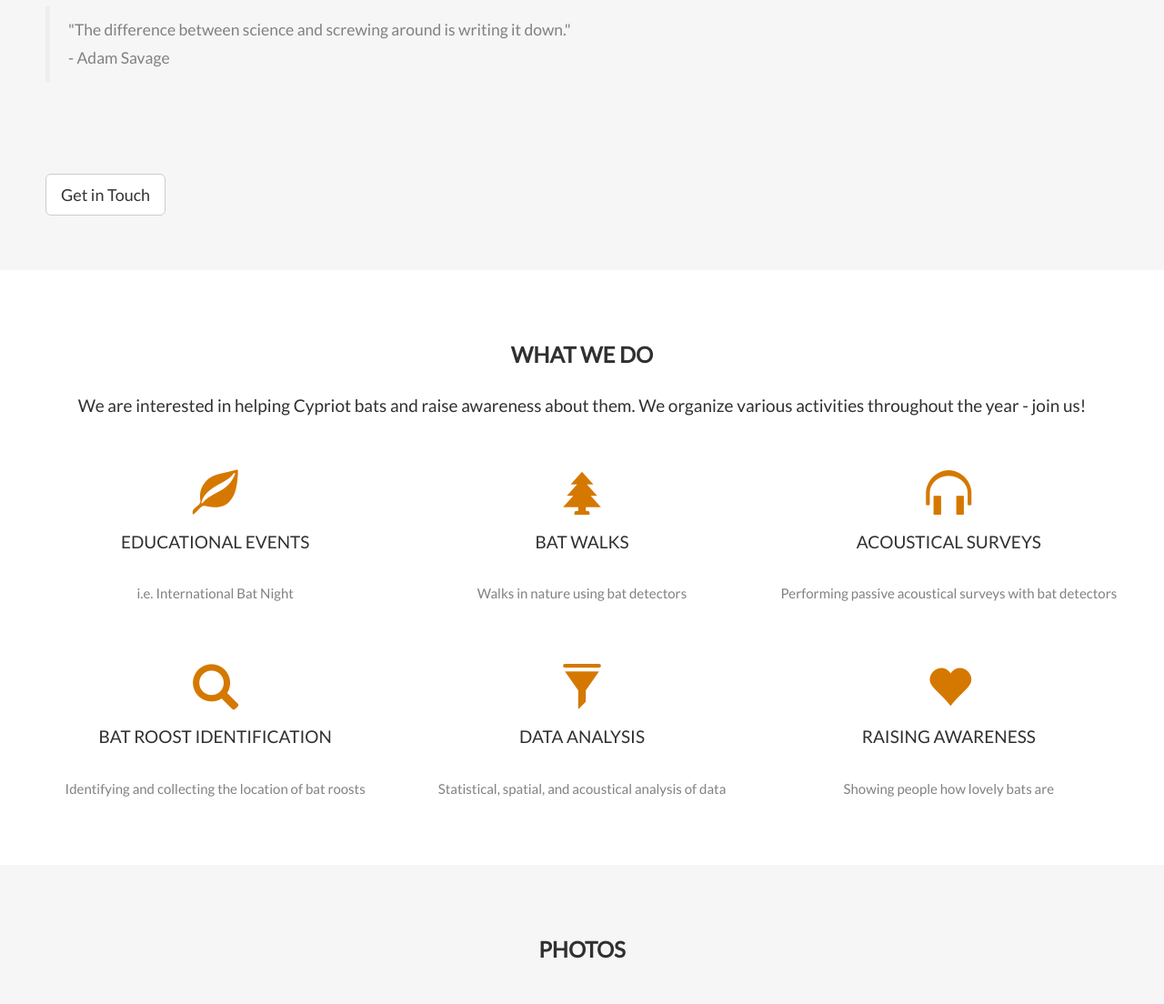
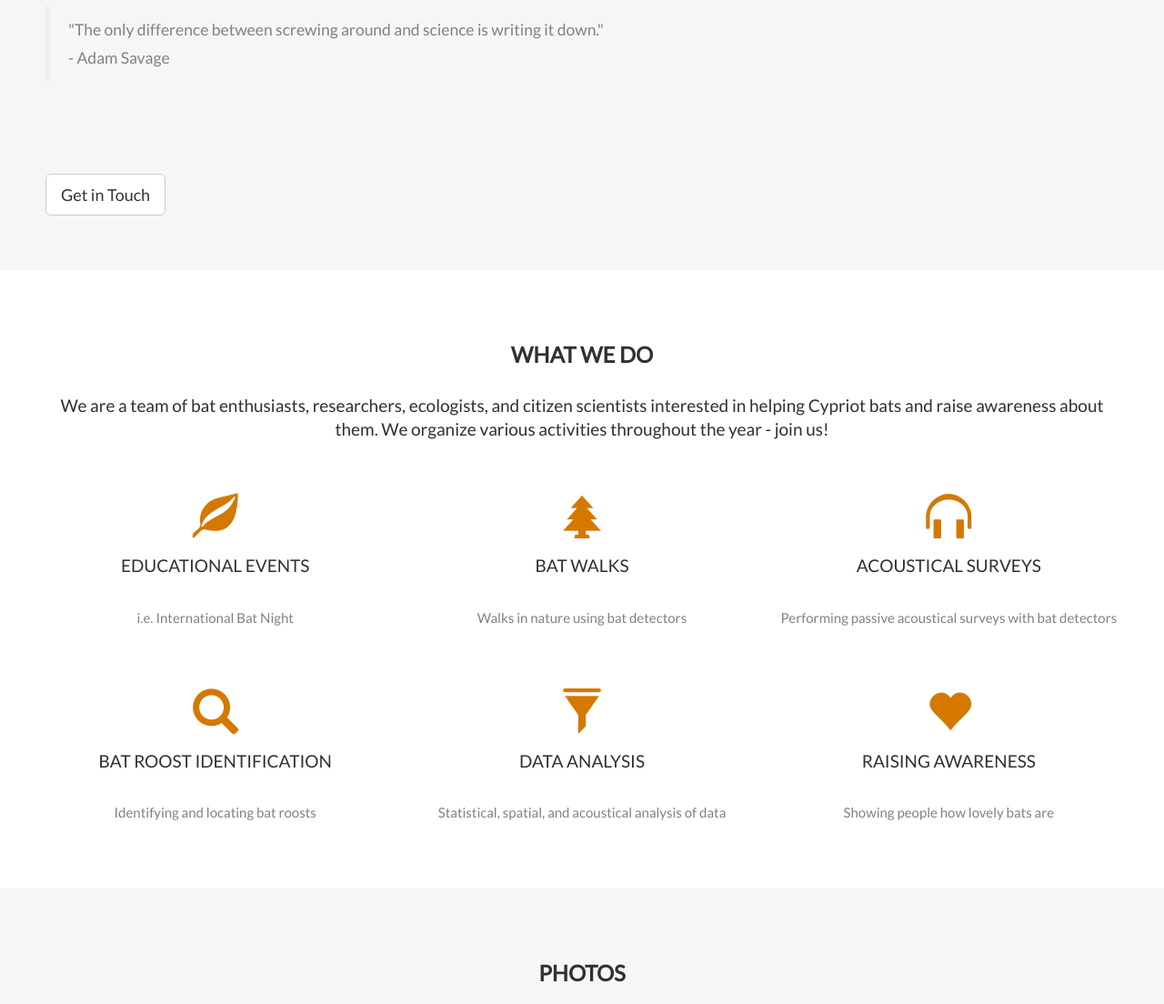
Before and after one commit to suuf/bats-cyprus, a plain HTML site: page index.html in a window 1280 px wide. Shown: the part 2596-3700 px from the top of the page at 91% size. Drawn offline with nearby package versions, Linux system fonts and the light colour scheme; a script that the page names is missing.

Commit message:
text changes, favicon fix

```diff
--- a/index.html
+++ b/index.html
@@ -298,8 +298,8 @@
           <br />
 
           <blockquote class="blockquote">
-            "The difference between science and screwing around is writing it
-            down."
+            "The only difference between screwing around and science is writing
+            it down."
             <p>- Adam Savage</p>
           </blockquote>
 
@@ -373,7 +373,8 @@
     <div id="whatwedo" class="container-fluid text-center">
       <h2>WHAT WE DO</h2>
       <h4>
-        We are interested in helping Cypriot bats and raise awareness about
+        We are a team of bat enthusiasts, researchers, ecologists, and citizen
+        scientists interested in helping Cypriot bats and raise awareness about
         them. We organize various activities throughout the year - join us!
       </h4>
       <br />
@@ -401,7 +402,7 @@
         <div class="col-sm-4">
           <span class="glyphicon glyphicon-search logo-small"></span>
           <h4>BAT ROOST IDENTIFICATION</h4>
-          <p>Identifying and collecting the location of bat roosts</p>
+          <p>Identifying and locating bat roosts</p>
         </div>
 
         <div class="col-sm-4">
```
Also changed, not shown: assets/bats_cyprus.ico.
